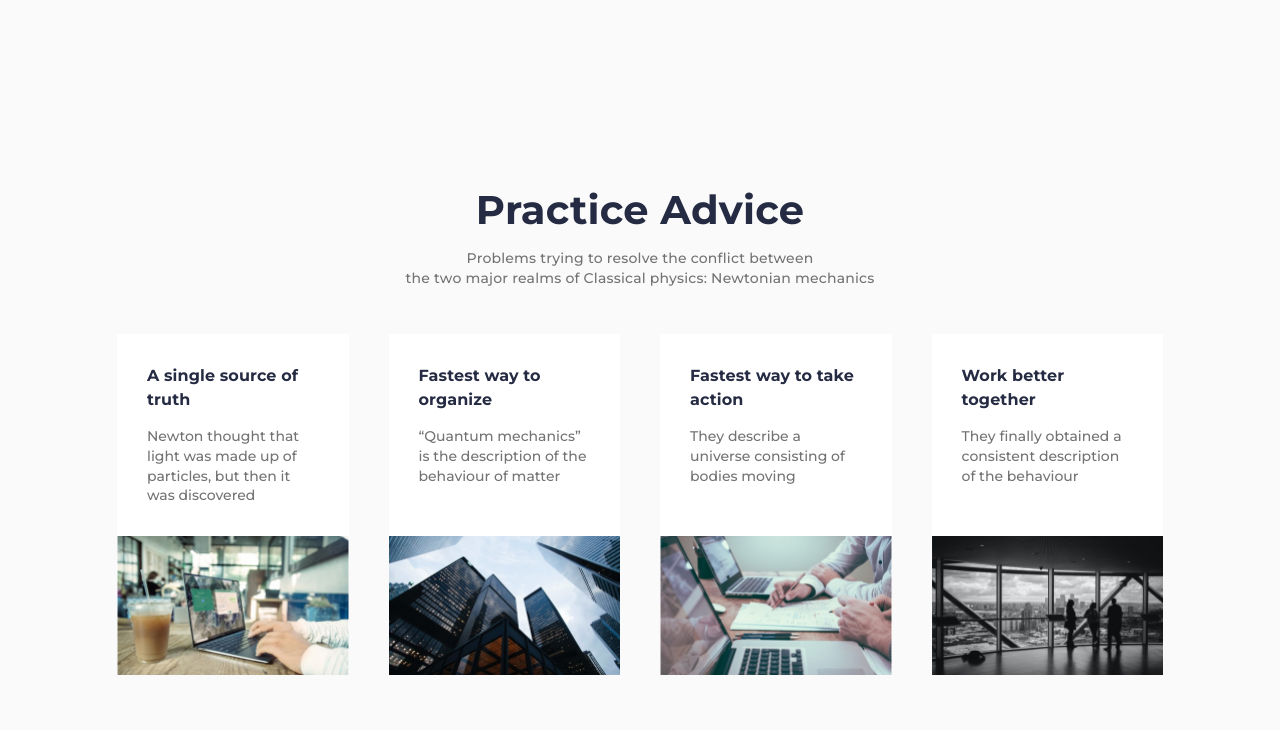
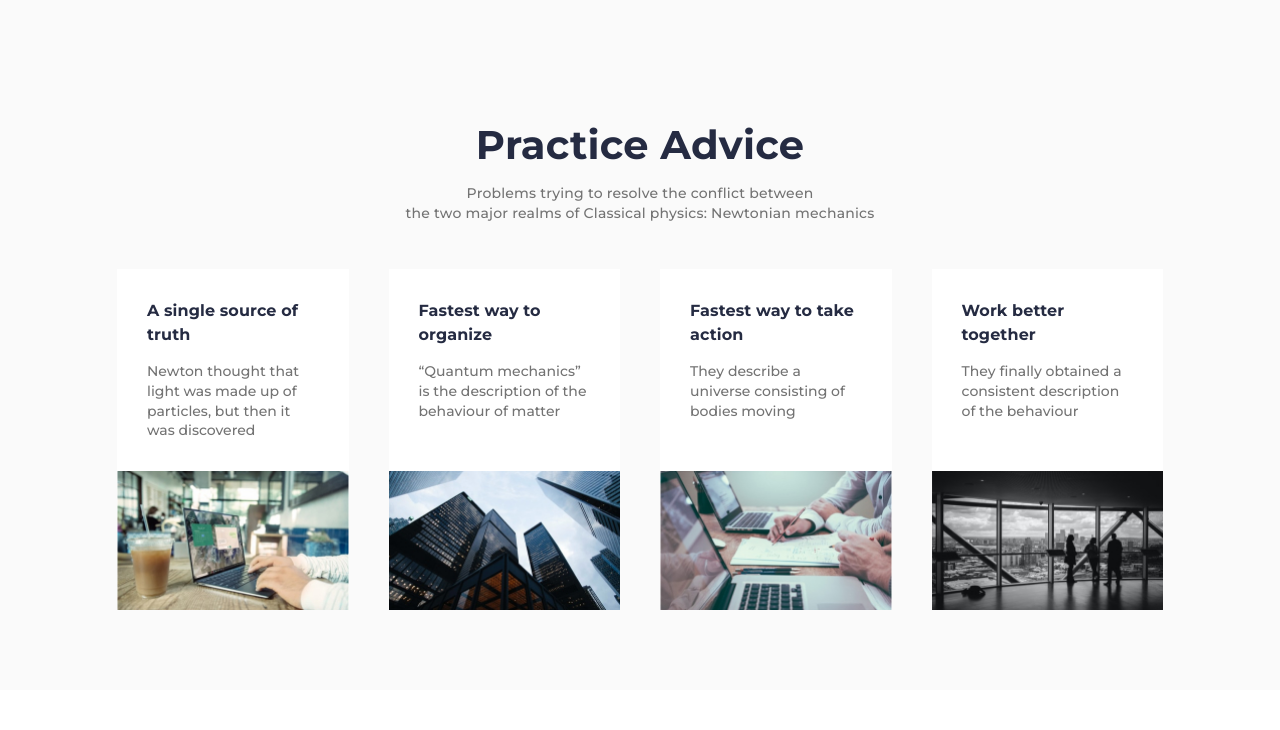
Before and after one commit to mike0610/Relvise, a plain HTML site: page index.html in a window 1280 px wide. Shown: the part 1370-2100 px from the top of the page. Drawn offline with Linux system fonts and the light colour scheme.

Commit message:
second comment

```diff
--- a/css/style.css
+++ b/css/style.css
@@ -668,7 +668,7 @@ body {
 /* -------- PRACTICE --------- */
 
 .practice {
-	padding: 125px 0 80px 0;
+	padding: 60px 0 80px 0;
 }
 
 .practice__header {
```
